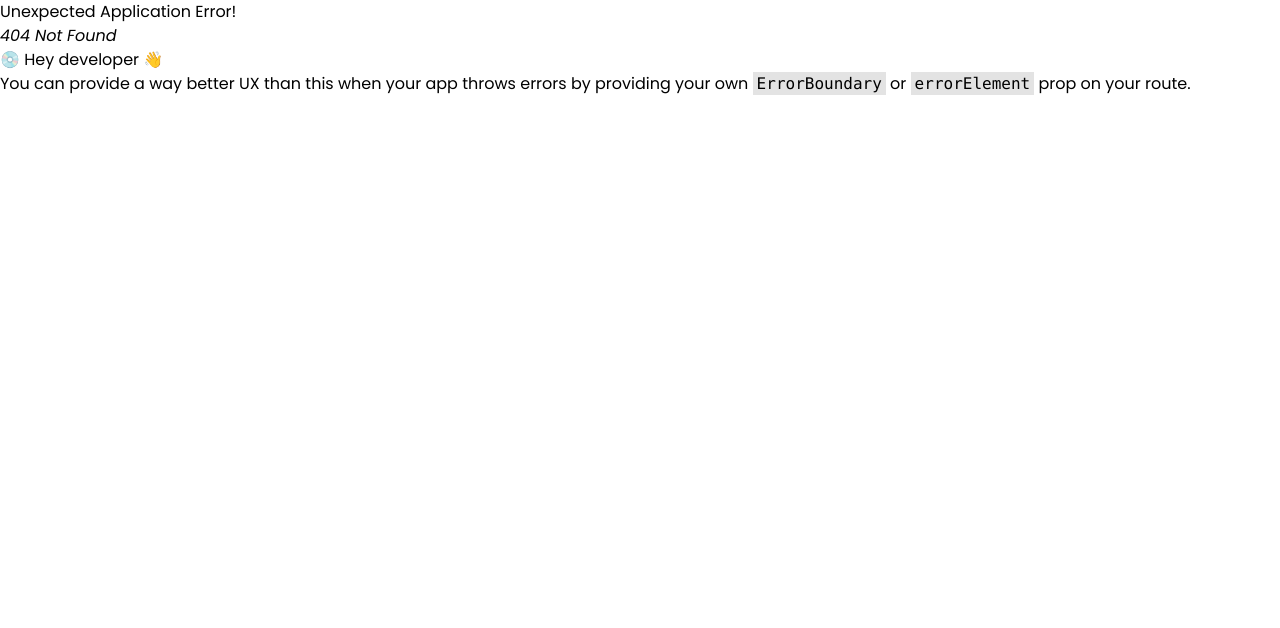
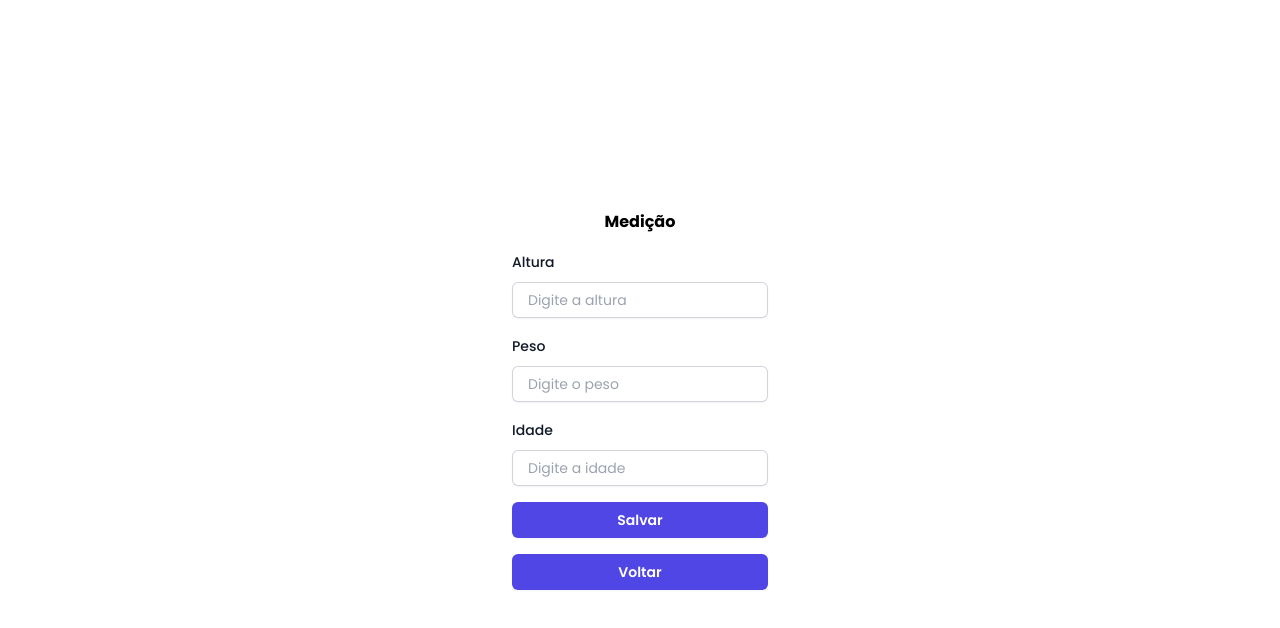
Before and after one commit to dsllt/PI_Analise_Solucoes_integradas_para_organizacoes, a React (Vite) app in the folder frontend/: page /nova-medicao in a window 1280 px wide. Before the commit this address had no page. Shown: the top 628 px of the page. Built offline with nearby package versions, Linux system fonts and the light colour scheme.

Commit message:
feat: cria pagina de nova medicao

```diff
--- a/frontend/src/pages/index.ts
+++ b/frontend/src/pages/index.ts
@@ -3,7 +3,7 @@ export { default as CadastrarUsuario } from './cadastrar-usuario/cadastrar-usuar
 export { default as Login } from './login/login'
 export { default as CurvaCrescimento } from './curva-crescimento/curva-crescimento'
 export { default as Menu } from './menu/menu'
-export { default as Medicao } from './medicao/medicao'
 export { default as CadastrarPaciente } from './cadastrar-paciente/cadastrar-paciente'
 export { default as Perfil } from './perfil/perfil'
 export { default as Busca } from './busca/busca'
+export { default as NovaMedicao } from './nova-medicao/nova-medicao'
--- a/frontend/src/pages/medicao/medicao.tsx
+++ /dev/null
@@ -1,33 +0,0 @@
-import { useNavigate } from 'react-router-dom'
-import { Button, Input } from '../../components'
-
-const Medicao = () => {
-  const navigate = useNavigate()
-
-  const onSalvar = () => {
-    navigate('/home')
-  }
-  return (
-    <div className="w-full h-screen flex flex-col content-center items-center justify-center">
-      <h3 className="mb-4 font-bold">Medição</h3>
-      <div className="flex flex-col gap-4 w-64">
-        <Input
-          id="altura"
-          label="Altura"
-          placeholder="Digite a altura"
-          type="text"
-        />
-        <Input id="peso" label="Peso" placeholder="Digite o peso" type="text" />
-        <Input
-          id="idade"
-          label="Idade"
-          placeholder="Digite a idade"
-          type="text"
-        />
-        <Button text="Salvar" type="button" onClick={onSalvar} />
-      </div>
-    </div>
-  )
-}
-
-export default Medicao
--- /dev/null
+++ b/frontend/src/pages/nova-medicao/nova-medicao.tsx
@@ -0,0 +1,70 @@
+import { useNavigate } from 'react-router-dom'
+import { Button, Input } from '../../components'
+import { useState } from 'react'
+
+const NovaMedicao = () => {
+  const navigate = useNavigate()
+  const [altura, setAltura] = useState(0)
+  const [idade, setIdade] = useState(0)
+  const [peso, setPeso] = useState(0)
+
+  const onClickVoltar = () => {
+    navigate('/perfil')
+  }
+
+  const onSalvar = async () => {
+    const pacienteId = localStorage.getItem('pacienteId')
+
+    const response = await fetch('http://localhost:8080/medicoes', {
+      method: 'POST',
+      headers: {
+        'Content-Type': 'application/json',
+      },
+      body: JSON.stringify({
+        altura,
+        idade,
+        peso,
+        paciente: { id: pacienteId },
+      }),
+    })
+
+    if (response.ok) {
+      navigate('/perfil')
+    } else {
+      console.error('Erro ao cadastrar usuário:', response.statusText)
+    }
+  }
+
+  return (
+    <div className="w-full h-screen flex flex-col content-center items-center justify-center">
+      <h3 className="mb-4 font-bold">Medição</h3>
+      <div className="flex flex-col gap-4 w-64">
+        <Input
+          id="altura"
+          label="Altura"
+          placeholder="Digite a altura"
+          type="text"
+          onChange={(e) => setAltura(Number(e.target.value))}
+        />
+        <Input
+          id="peso"
+          label="Peso"
+          placeholder="Digite o peso"
+          type="text"
+          onChange={(e) => setPeso(Number(e.target.value))}
+        />
+        <Input
+          id="idade"
+          label="Idade"
+          placeholder="Digite a idade"
+          type="text"
+          onChange={(e) => setIdade(Number(e.target.value))}
+        />
+        <Button text="Salvar" type="button" onClick={onSalvar} />
+        <Button text="Voltar" type="button" onClick={onClickVoltar} />
+      </div>
+    </div>
+  )
+}
+
+export default NovaMedicao
--- a/frontend/src/pages/perfil/perfil.tsx
+++ b/frontend/src/pages/perfil/perfil.tsx
@@ -40,8 +40,8 @@ const Perfil = () => {
     navigate('/busca')
   }
 
-  const onClickNovoRegistro = () => {
-    navigate('/novo-registro')
+  const onClickNovaMedicao = () => {
+    navigate('/nova-medicao')
   }
 
   useEffect(() => {
@@ -56,7 +56,7 @@ const Perfil = () => {
 
       if (response.ok) {
         const data = await response.json()
-
+        console.log(data)
         setNome(data.nome)
         setDataNascimento(data.dataNascimento)
         setIdade(calculateAge(data.dataNascimento))
@@ -72,7 +72,7 @@ const Perfil = () => {
     <div className="w-full h-screen flex flex-col content-center items-center justify-center">
       {!isEditarEnabled && (
         <div className="flex flex-col gap-4 w-72">
-          <h3 className="mb-4 font-bold">Perfil</h3>
+          <h1 className="mb-4 font-bold text-center">Perfil</h1>
           <div>
             <div className="flex gap-3">
               <span className="font-bold">Nome</span>
@@ -93,9 +93,9 @@ const Perfil = () => {
             onClick={() => setIsEditarEnabled(true)}
           />
           <Button
-            text="Novo registro"
+            text="Nova medição"
             type="button"
-            onClick={onClickNovoRegistro}
+            onClick={onClickNovaMedicao}
           />
           <Button
             text="Curva de crescimento"
--- a/frontend/src/routes/router.tsx
+++ b/frontend/src/routes/router.tsx
@@ -6,8 +6,8 @@ import {
   CurvaCrescimento,
   Home,
   Login,
-  Medicao,
   Menu,
+  NovaMedicao,
   Perfil,
 } from '../pages'
 
@@ -37,8 +37,8 @@ const routers = createBrowserRouter([
     element: <Perfil />,
   },
   {
-    path: '/medicao',
-    element: <Medicao />,
+    path: 'nova-medicao',
+    element: <NovaMedicao />,
   },
   {
     path: '/curva-crescimento',
```
Also changed, not shown: 2 other files (tests, documents, lock files or other folders).
